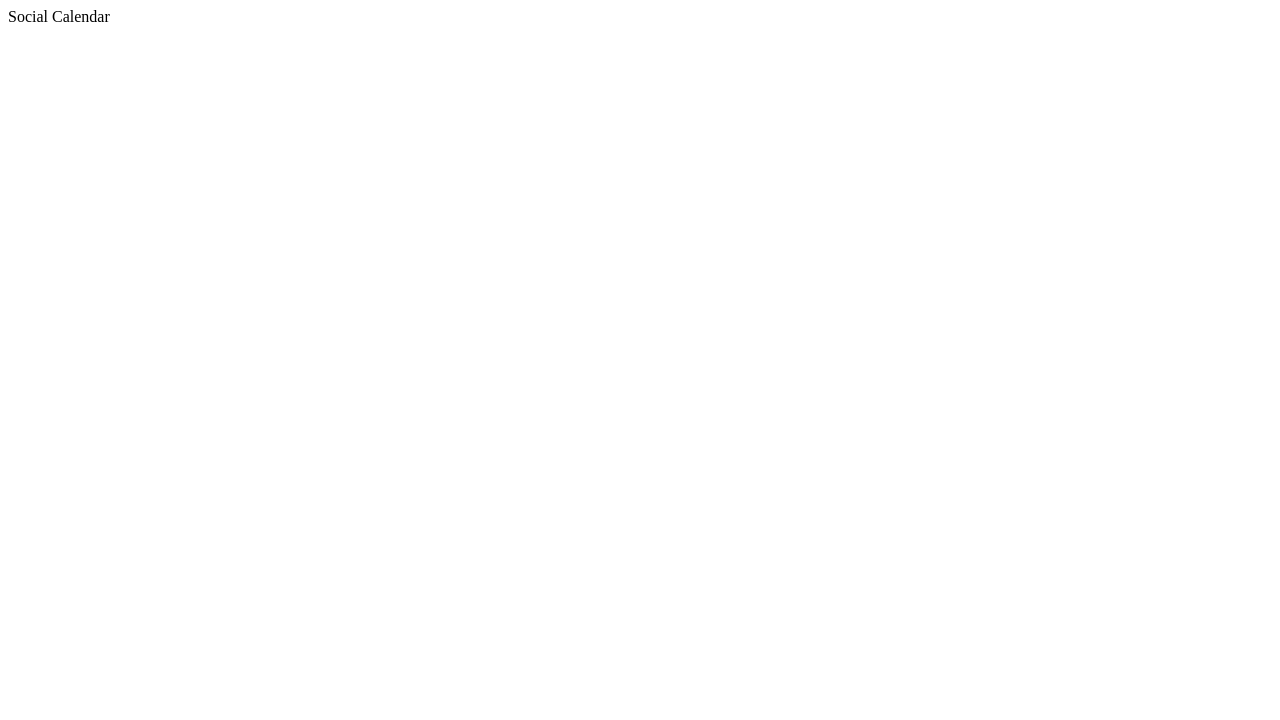
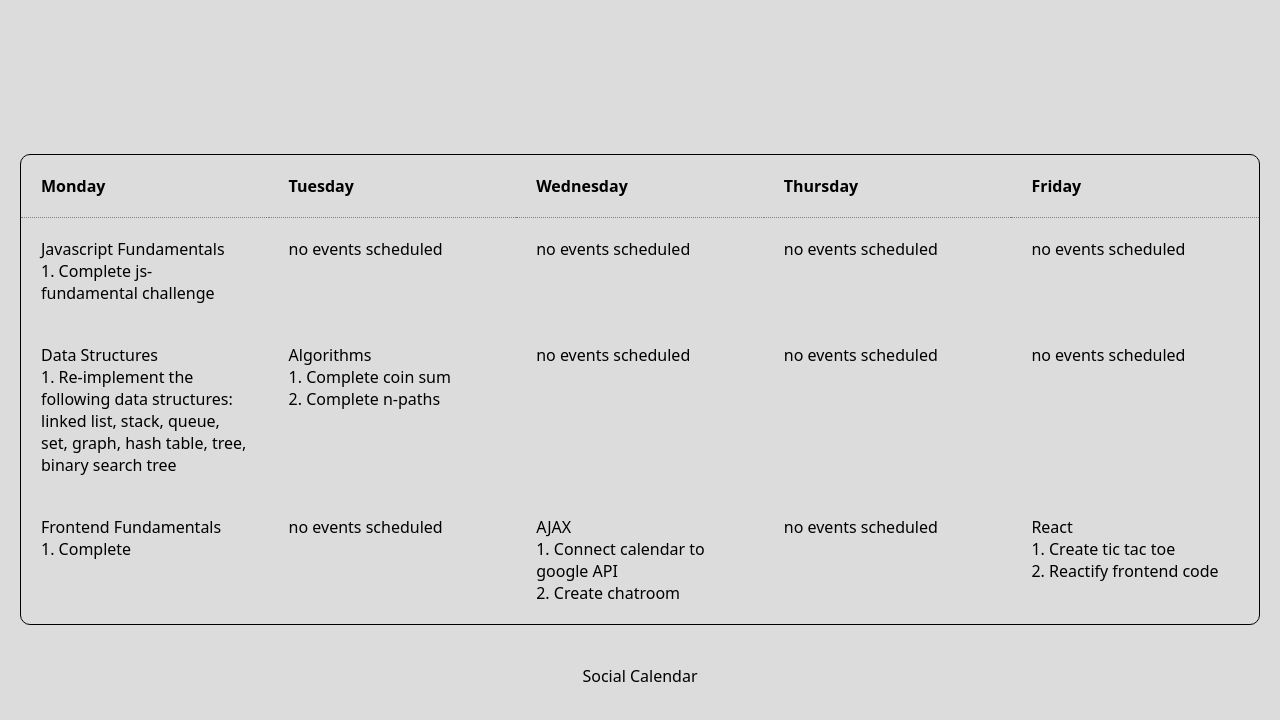
Before and after one commit to victorhe33/calendar, a website: page index.html in a window 1280 px wide. Drawn offline with Linux system fonts and the light colour scheme.

Commit message:
basic dynamic event functionality added

```diff
--- a/client/main.js
+++ b/client/main.js
@@ -2,8 +2,58 @@
 // document.createElement creates an element that can be altered and then inserted into the DOM
 // document.body.appendChild places a node as a child under the body element
 const title = document.createElement('div');
-title.innerHTML = 'Social Calendar';
+title.innerText = 'Social Calendar';
 document.body.appendChild(title);
+
+//selectors
+const calendar = document.querySelector('.calendar');
 
 // Your schedule can be accessed through the global object "schedule"
 console.log(schedule);
+
+
+//calculate number of weeks we need to account for
+let totalWeeks = schedule[schedule.length - 1]['week']
+
+//CREATE AND APPEND TO SCHEDULE PLACEHOLDERS "no events scheduled" to calendar
+//EVENT ID is -> week# + day ie... '1monday'
+const days = ['monday', 'tuesday', 'wednesday', 'thursday', 'friday'];
+function addPlaceholder (week) {
+  days.forEach(day => {
+    const event = document.createElement('div');
+    event.innerText = 'no events scheduled';
+    event.className = day;
+    event.setAttribute('id', day + week)
+    calendar.appendChild(event);
+  });
+}
+
+//create events equal to number of weeks
+function addWeeks () {
+  for (let i = 1; i <= totalWeeks; i++) {
+    addPlaceholder(String(i));
+  }
+}
+
+addWeeks();
+
+//Replace placeholders with events stored.
+function addEvent(event) {
+  const week = String(event['week']);
+  const day = event['day'].toLowerCase();
+  const target = document.querySelector(`#${day}${week}`);
+  //add challenge for event into insert text.
+  let eventText = event['challenge'];
+
+  //add goals to insert text.
+  event['goals'].forEach((goal, idx) => {
+    eventText += "\n" + `${idx + 1}. ` + goal;
+  });
+
+  //replace placeholder text of target element with new insert text;
+  target.innerText = eventText;
+}
+
+schedule.forEach(event => {
+  addEvent(event);
+})
--- a/client/style.css
+++ b/client/style.css
@@ -0,0 +1,34 @@
+* {
+  /* border: 1px black solid; */
+  padding: 0;
+  margin: 0;
+  font-family: system-ui, -apple-system, BlinkMacSystemFont, 'Segoe UI', Roboto, Oxygen, Ubuntu, Cantarell, 'Open Sans', 'Helvetica Neue', sans-serif;
+}
+
+body {
+  display: flex;
+  flex-direction: column;
+  align-items: center;
+  justify-content: center;
+  height: 100vh;
+  gap: 20px;
+  background-color: gainsboro;
+  padding: 20px;
+}
+
+.calendar {
+  border: 1px black solid;
+  border-radius: 10px;
+  display: grid;
+  grid-template-columns: 1fr 1fr 1fr 1fr 1fr;
+}
+
+.calendar > * {
+  padding: 20px;
+}
+
+.day {
+  size: 30px;
+  font-weight: 700;
+  border-bottom: 1px gray dotted;
+}
--- a/index.html
+++ b/index.html
@@ -3,9 +3,20 @@
   <head>
     <meta charset="UTF-8">
     <title>Calendar</title>
-    <script src='data/schedule.js'></script>
+    <script src='data/schedule.js' defer></script>
+    <script src='client/main.js' defer></script>
+    <link rel="stylesheet" href="client/style.css">
   </head>
   <body>
-    <script src='client/main.js'></script>
+
+    <div class="calendar">
+      <div class="day">Monday</div>
+      <div class="day">Tuesday</div>
+      <div class="day">Wednesday</div>
+      <div class="day">Thursday</div>
+      <div class="day">Friday</div>
+    </div>
+
+    <div id="monday4"></div>
   </body>
 </html>
```
